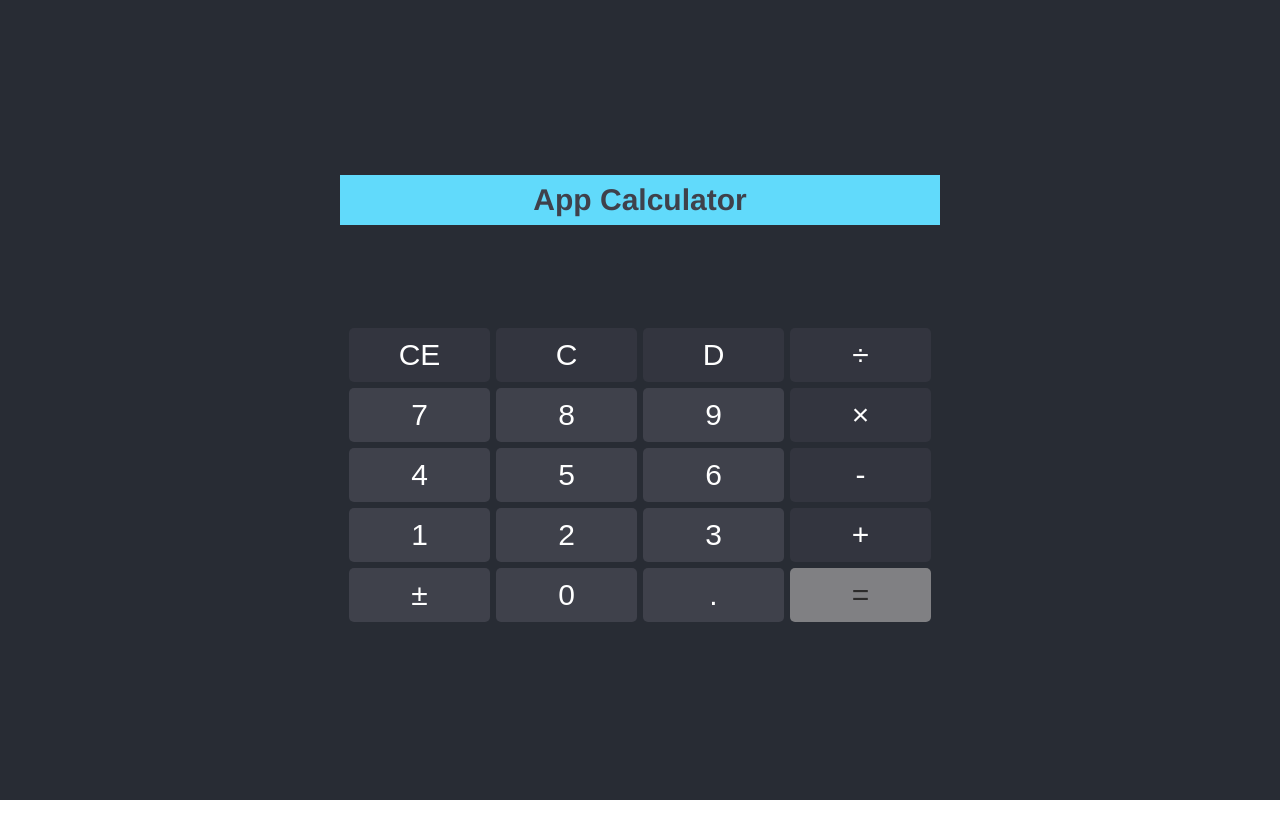
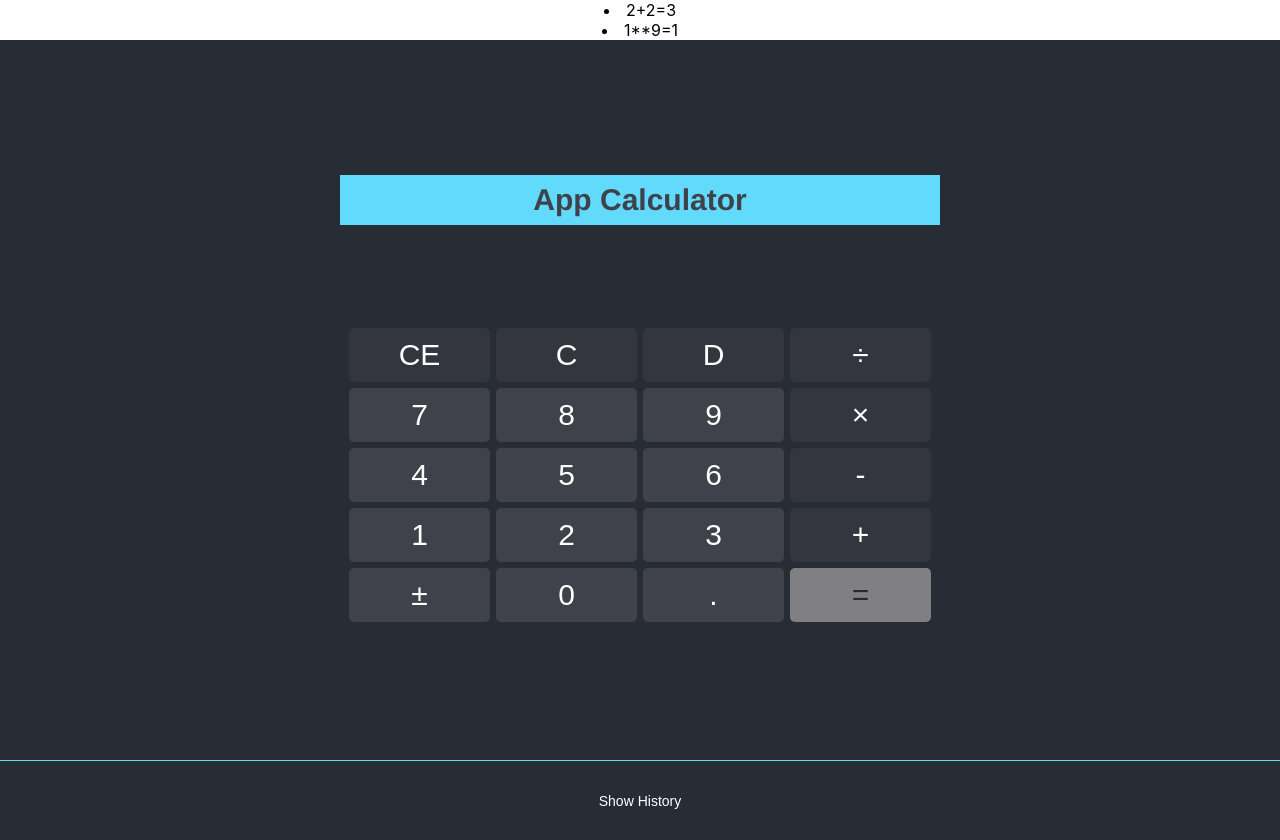
Before and after one commit to shoaib-fateh/app-calculator, a React app: page / in a window 1280 px wide. Before the commit the page ends 800 px from the top, so only its background shows below. Built offline with nearby package versions, Linux system fonts and the light colour scheme.

Commit message:
the last change

```diff
--- a/src/App.css
+++ b/src/App.css
@@ -19,7 +19,7 @@
 
 .App-header {
   background-color: var(--main);
-  min-height: 100vh;
+  min-height: 90vh;
   display: flex;
   user-select: none;
 }
@@ -100,3 +100,61 @@
 .btn.number:hover {
   background-color: var(--btn-operator);
 }
+
+
+.history {
+  background-color: var(--main);
+  position: absolute;
+  top: 0;
+  left: 0;
+  width: 100%;
+  height: 100%;
+  padding: 10px;
+  user-select: none;
+}
+
+.history ul li {
+  color: white;
+  font-size: 20px;
+  padding: 5px;
+  margin-top: 10px;
+  background-color: var(--btn-operator);
+  border-radius: 5px;
+}
+
+.history ul li:hover {
+  cursor: pointer;
+  background-color: var(--btn-number);
+}
+
+
+.history .close {
+  color: red;
+  width: 30px;
+  height: 30px;
+  margin-left: auto;
+  cursor: pointer;
+}
+
+.history .close::before {
+  content: "X";
+}
+
+.history.hide {
+  display: none;
+}
+
+.App footer {
+  border-top: 1px solid var(--primary);
+  background-color: var(--main);
+  min-height: 10vh;
+  display: flex;
+  align-items: center;
+  justify-content: center;
+}
+
+.foot--btn {
+  font-size: 14px;
+  background-color: transparent;
+  padding: 0;
+}
--- a/src/App.js
+++ b/src/App.js
@@ -5,8 +5,6 @@ import React, { Component } from "react";
 import Button from "./btn";
 
 // TO DO
-// 1) Fix eval(), if there was any bug.
-// 2) Change * ×, / ÷
 // 3) Add History.
 
 class App extends React.Component {
@@ -23,6 +21,8 @@ class App extends React.Component {
         ["1", "2", "3", "+"],
         ["±", "0", ".", "="],
       ],
+      history: ["2+2=3", "1**9=1"],
+      showhistory: false,
     };
   }
 
@@ -70,6 +70,7 @@ class App extends React.Component {
       this.setState({
         newValueToCalculate: true,
         appresult: res,
+        history: this.state.history + res,
       });
     } catch (error) {
       var SyntaxErrors = [
@@ -95,6 +96,20 @@ class App extends React.Component {
   render() {
     return (
       <div className="App">
+        {this.state.history.map((item) => (
+          <li>{item}</li>
+        ))}
+        <div className={`history ${this.state.showhistory ? "" : "hide"}`}>
+          <div
+            className="close"
+            onClick={() => this.setState({ showhistory: false })}
+          ></div>
+          <ul>
+            {/* {this.state.history.map((item) => (
+              <li>{item}</li>
+            ))} */}
+          </ul>
+        </div>
         <header className="App-header">
           <div className="container">
             <div className="App-input">
@@ -188,6 +203,14 @@ class App extends React.Component {
             </div>
           </div>
         </header>
+        <footer>
+          <button
+            className="btn foot--btn"
+            onClick={() => this.setState({ showhistory: true })}
+          >
+            Show History
+          </button>
+        </footer>
       </div>
     );
   }
```
